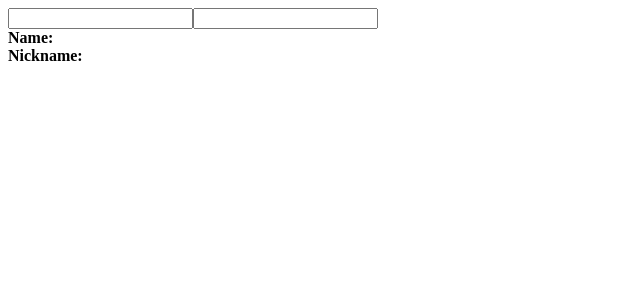
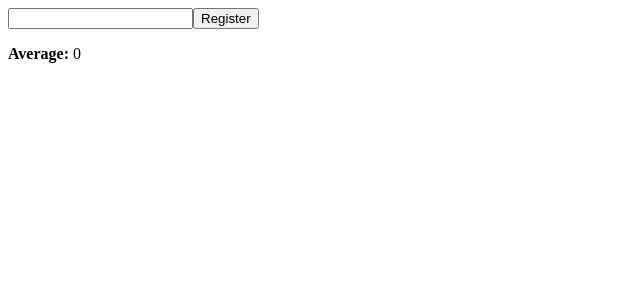
Before and after one commit to paulsplanet/hooks-tutorial, a React (Create React App) app: page / in a window 1280 px wide. Shown: the top 300 px of the page, without its empty margins (0-640 px from the left). Built offline with nearby package versions, Linux system fonts and the light colour scheme.

Commit message:
useMemo practice

```diff
--- a/src/App.js
+++ b/src/App.js
@@ -1,9 +1,9 @@
 import React from "react";
-import ReducerInfo from "./ReducerInfo";
+import Average from "./Average";
 
 
 const App = () => {
-  return <ReducerInfo />
+  return <Average />
 }
 
 export default App;
--- /dev/null
+++ b/src/Average.js
@@ -0,0 +1,40 @@
+import React, { useMemo, useState } from "react";
+
+const getAverage = numbers => {
+    console.log("calculating average");
+    if(numbers.length === 0) return 0;
+    const sum = numbers.reduce((a,b) => a + b);
+    return sum/numbers.length;
+};
+
+const Average = () => {
+    const [list, setList] = useState([]);
+    const [number, setNumber] = useState();
+
+    const onChange = e => {
+        setNumber(e.target.value);
+    }
+
+    const onInsert = e => {
+        const nextList = list.concat(parseInt(number));
+        setList(nextList);
+        setNumber("")
+    };
+
+    const avg = useMemo(() => getAverage(list), [list])
+
+    return (
+        <div>
+            <input value={number} onChange={onChange} />
+            <button onClick={onInsert}>Register</button>
+            <ul>
+                {list.map((value, index) => (<li key={index}>{value}</li>))}
+            </ul>
+            <div>
+                <b>Average: </b>{avg}
+            </div>
+        </div>
+    )
+};
+
+export default Average;
```
